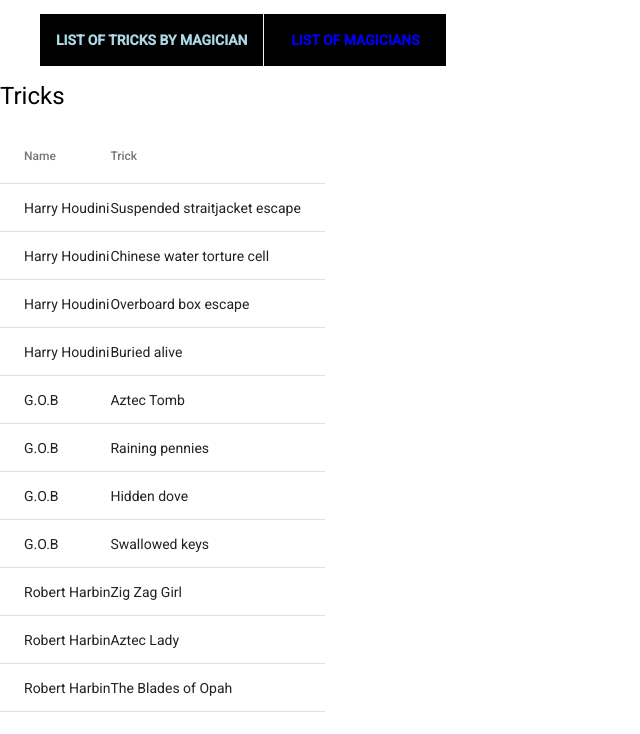
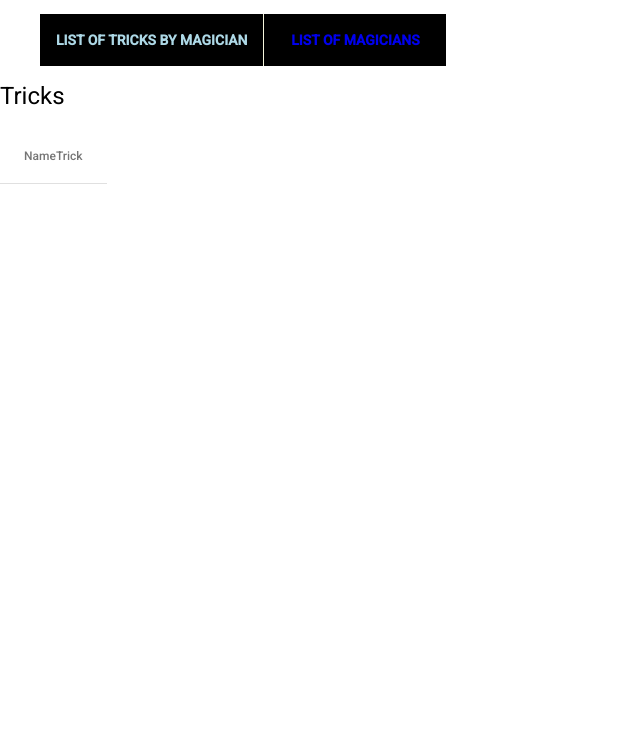
Before and after one commit to IsaacVerm/mad-trick-explainer, an Angular app in the folder mte/: page /trick-list in a window 1280 px wide. Shown: the top 734 px of the page, without its empty margins (0-640 px from the left). Built offline with nearby package versions, Linux system fonts and the light colour scheme.

Commit message:
remove magicians demo data

```diff
--- a/mte/src/app/magicians.ts
+++ b/mte/src/app/magicians.ts
@@ -1,17 +1,3 @@
-export const magicians = [
-         { name: 'Harry Houdini', trick: 'Suspended straitjacket escape' },
-         { name: 'Harry Houdini', trick: 'Chinese water torture cell' },
-         { name: 'Harry Houdini', trick: 'Overboard box escape' },
-         { name: 'Harry Houdini', trick: 'Buried alive' },
-         { name: 'G.O.B', trick: 'Aztec Tomb' },
-         { name: 'G.O.B', trick: 'Raining pennies' },
-         { name: 'G.O.B', trick: 'Hidden dove' },
-         { name: 'G.O.B', trick: 'Swallowed keys' },
-         { name: 'Robert Harbin', trick: 'Zig Zag Girl' },
-         { name: 'Robert Harbin', trick: 'Aztec Lady' },
-         { name: 'Robert Harbin', trick: 'The Blades of Opah' },
-       ];
-
 export const magicianNames = ['Harry Houdini',
                               'G.O.B',
                               'Robert Harbin'];
```
